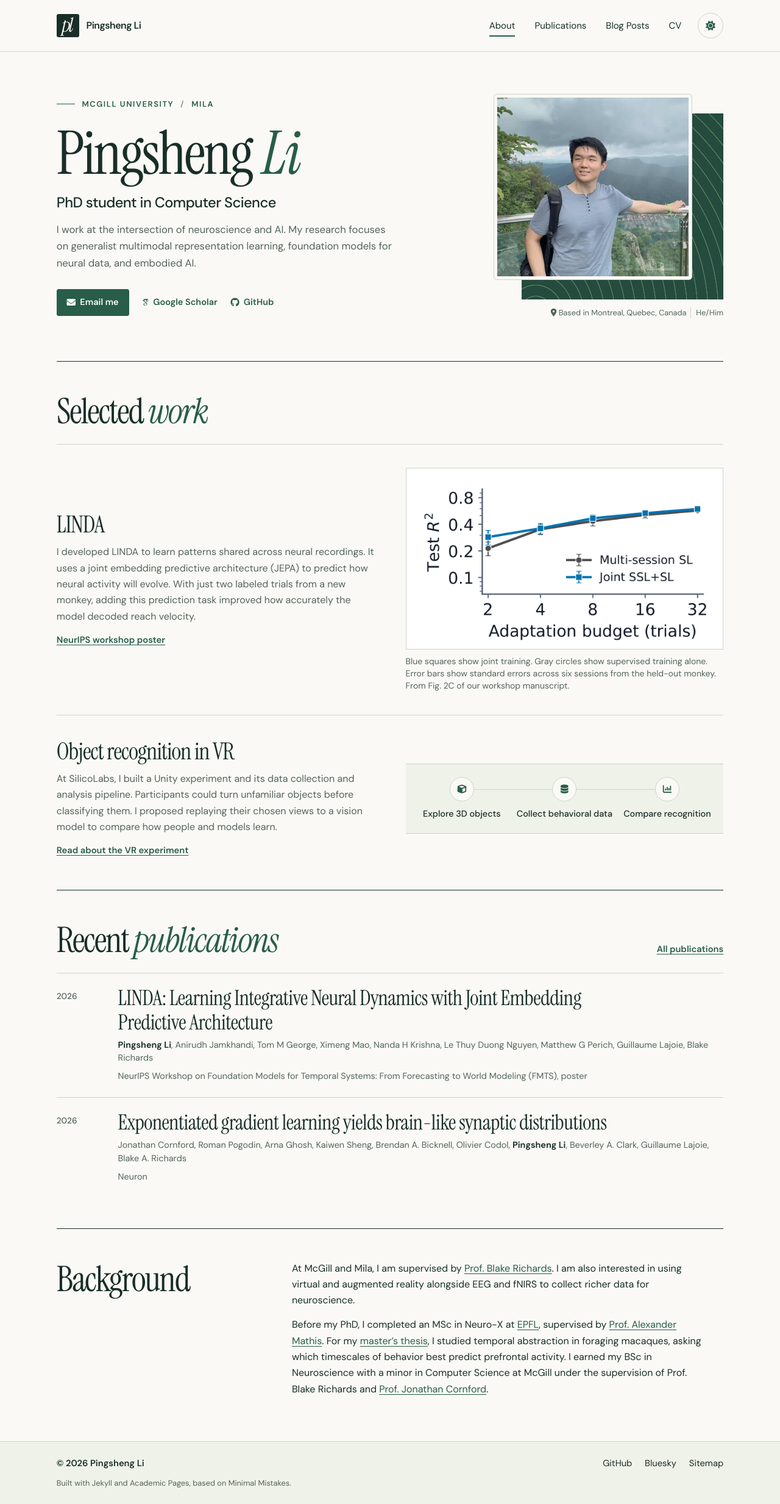
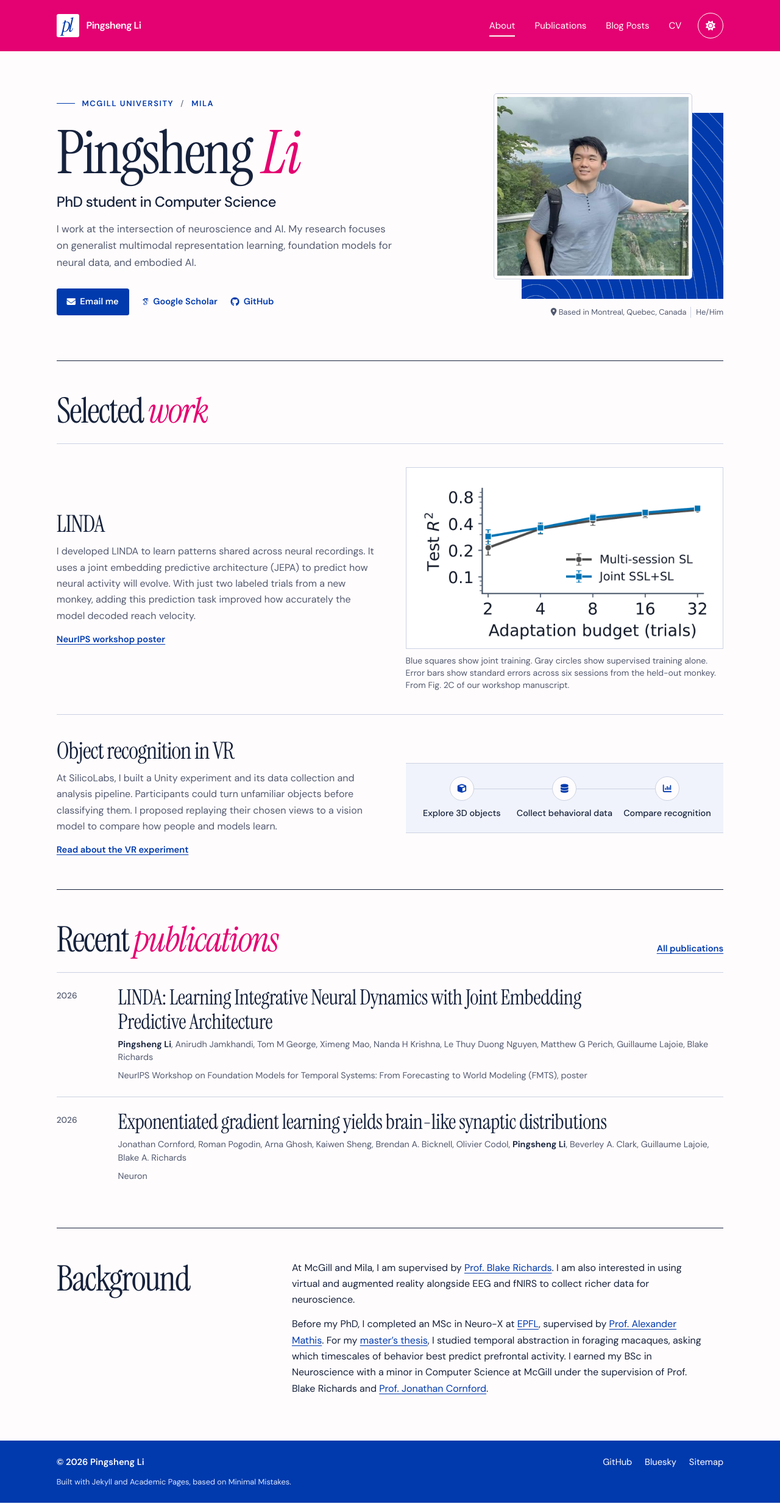
Before and after one commit to Pingsheng-NeuroAI/Pingsheng-NeuroAI.github.io, a Jekyll site: the page built from _pages/about.md, in a window 1280 px wide. Shown: the whole page at 61% size. Built offline with Jekyll 4.4.1, drawn with Linux system fonts in a browser that asks for light colours; some web fonts are replaced.

Commit message:
Use a raspberry and cobalt palette across the academic site

```diff
--- a/_includes/head/custom.html
+++ b/_includes/head/custom.html
@@ -12,6 +12,6 @@
 <link rel="icon" type="image/png" href="{{ base_path }}/images/favicon-192x192.png" sizes="192x192"/>
 <link rel="manifest" href="{{ base_path }}/images/manifest.json"/>
 <link rel="icon" href="/images/favicon.ico"/>
-<meta name="theme-color" content="#ffffff"/>
+<meta name="theme-color" content="#e40171"/>
 
 <!-- end custom head snippets -->
--- a/_sass/_profile.scss
+++ b/_sass/_profile.scss
@@ -1,29 +1,33 @@
 // Shared palette and type for the profile, archives, and individual papers.
 :root {
-  --profile-paper: #faf9f5;
-  --profile-ink: #192e28;
-  --profile-muted: #53645c;
-  --profile-accent: #285d49;
-  --profile-rule: #cdd5ca;
-  --profile-tint: #eff2e9;
-  --profile-button-ink: #fffefa;
+  --profile-pink: #e40171;
+  --profile-blue: #003aad;
+  --profile-paper: #fffcfd;
+  --profile-ink: #16223c;
+  --profile-muted: #525a70;
+  --profile-accent: var(--profile-blue);
+  --profile-emphasis: var(--profile-pink);
+  --profile-rule: #cbd2e2;
+  --profile-tint: #f0f3fb;
+  --profile-button-ink: #fff;
   --profile-serif: "Instrument Serif", Georgia, "Times New Roman", serif;
   --profile-sans: "DM Sans", "Helvetica Neue", Arial, sans-serif;
   --profile-gutter: clamp(1.25rem, 6vw, 5rem);
 }
 html[data-theme="dark"] {
-  --profile-paper: #16211c;
-  --profile-ink: #edf0df;
-  --profile-muted: #b3c3b7;
-  --profile-accent: #acccaf;
-  --profile-rule: #405549;
-  --profile-tint: #202e25;
-  --profile-button-ink: #14251b;
+  --profile-paper: #10172a;
+  --profile-ink: #f5f5fc;
+  --profile-muted: #bdc6de;
+  --profile-accent: #adc8ff;
+  --profile-emphasis: #ff8fc1;
+  --profile-rule: #394866;
+  --profile-tint: #1a2640;
+  --profile-button-ink: #10172a;
   color-scheme: dark;
 }
 :root, html[data-theme="dark"] {
   --global-bg-color: var(--profile-paper);
-  --global-footer-bg-color: var(--profile-tint);
+  --global-footer-bg-color: var(--profile-blue);
   --global-text-color: var(--profile-ink);
   --global-text-color-light: var(--profile-muted);
   --global-border-color: var(--profile-rule);
@@ -31,6 +35,7 @@ html[data-theme="dark"] {
   --global-link-color: var(--profile-accent);
   --global-link-color-visited: var(--profile-accent);
   --global-link-color-hover: var(--profile-ink);
+  --global-fig-caption-color: var(--profile-muted);
 }
 html { font-size: 100%; }
 body {
@@ -54,9 +59,8 @@ a:focus-visible, button:focus-visible, summary:focus-visible {
   margin-inline: auto;
   padding-inline: var(--profile-gutter);
 }
-.profile-masthead {
-  border-bottom: 1px solid var(--profile-rule);
-}
+.profile-masthead { background: var(--profile-pink); color: white; }
+.profile-masthead :focus-visible, .page__footer :focus-visible { outline-color: white; }
 .profile-bar, .profile-brand, .profile-nav, .profile-contact, .profile-contact a {
   display: flex;
   align-items: center;
@@ -75,14 +79,14 @@ a:focus-visible, button:focus-visible, summary:focus-visible {
   width: 2.35rem;
   height: 2.35rem;
   padding: 0 .14em .06em 0;
-  background: var(--profile-ink);
-  color: var(--profile-paper);
+  background: white;
+  color: var(--profile-blue);
   font: italic 2rem/.9 var(--profile-serif);
   letter-spacing: -.09em;
   border-radius: .2rem;
 }
 .profile-brand, .profile-brand:visited, .profile-nav a, .profile-nav a:visited {
-  color: var(--profile-ink);
+  color: inherit;
   text-decoration: none;
 }
 .profile-nav { gap: clamp(1.1rem, 2.5vw, 2.4rem); flex-wrap: wrap; }
@@ -96,7 +100,7 @@ a:focus-visible, button:focus-visible, summary:focus-visible {
   position: absolute;
   inset: auto 0 .22rem;
   height: 2px;
-  background: var(--profile-accent);
+  background: currentColor;
 }
 .profile-theme {
   display: grid;
@@ -105,12 +109,12 @@ a:focus-visible, button:focus-visible, summary:focus-visible {
   height: 2.65rem;
   padding: 0;
   background: transparent;
-  color: var(--profile-accent);
-  border: 1px solid var(--profile-rule);
+  color: white;
+  border: 1px solid currentColor;
   border-radius: 50%;
   cursor: pointer;
 }
-.profile-theme:hover { background: var(--profile-tint); }
+.profile-theme:hover { background: white; color: var(--profile-blue); }
 .profile-skip {
   position: absolute;
   top: -5em;
@@ -162,7 +166,7 @@ a:focus-visible, button:focus-visible, summary:focus-visible {
   letter-spacing: -.035em;
 }
 .profile-intro h1 em { margin-left: .035em; }
-.profile-intro h1 em, .profile-section-head h2 em { color: var(--profile-accent); font-weight: 400; }
+.profile-intro h1 em, .profile-section-head h2 em { color: var(--profile-emphasis); font-weight: 400; }
 .profile-role {
   margin: 1rem 0 .85rem;
   font-size: clamp(1.18rem, 1.85vw, 1.55rem);
@@ -203,8 +207,8 @@ a:focus-visible, button:focus-visible, summary:focus-visible {
   content: "";
   position: absolute;
   inset: 9% 0 0 12%;
-  background-color: #244b3e;
-  background-image: repeating-radial-gradient(ellipse at 7% 108%, transparent 0 10px, rgba(179,201,155,.42) 10.5px 11.2px, transparent 11.7px 17px);
+  background-color: var(--profile-blue);
+  background-image: repeating-radial-gradient(ellipse at 7% 108%, transparent 0 10px, rgba(255,255,255,.32) 10.5px 11.2px, transparent 11.7px 17px);
 }
 .profile-portrait-plate img {
   position: absolute;
@@ -391,14 +395,15 @@ a:focus-visible, button:focus-visible, summary:focus-visible {
   position: static;
   margin-top: auto;
   padding-block: 1.45rem;
-  border-top: 1px solid var(--profile-rule);
+  border-top: 0;
+  color: white;
   animation: none;
 }
 .page__footer footer { padding-block: 0; margin-block: 0; }
 .profile-footer-links, .profile-footer-credits { display: flex; align-items: baseline; flex-wrap: wrap; gap: .45rem 1.3rem; }
-.profile-footer-links { color: var(--profile-ink); font-size: .92rem; }
+.profile-footer-links { color: inherit; font-size: .92rem; }
 .profile-footer-links span { font-weight: 600; margin-right: auto; }
-.profile-footer-credits { margin: .6rem 0 0; color: var(--profile-muted); font-size: .8rem; }
+.profile-footer-credits { margin: .6rem 0 0; color: #dce6ff; font-size: .8rem; }
 
 @media (min-width: 58em) {
   #main:not(.profile-home):has(.sidebar) { grid-template-columns: 12.6rem minmax(0, 1fr); gap: clamp(3rem, 6vw, 5.4rem); }
```
Also changed, not shown: assets/css/vr-learning.css (+10 -13 lines).
